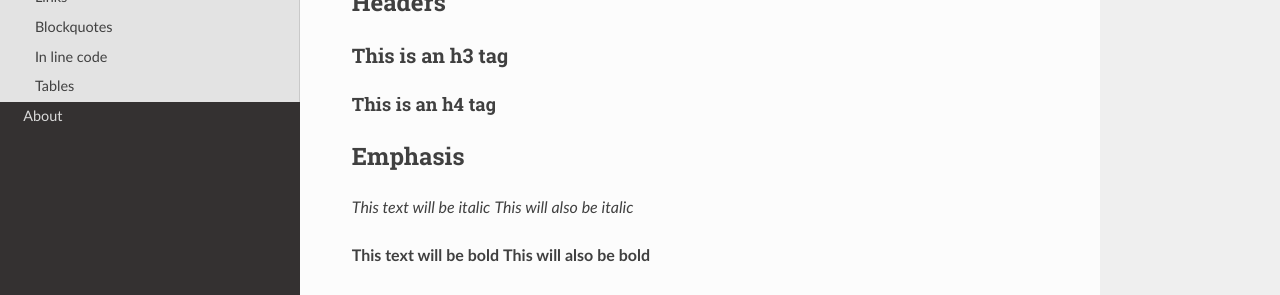
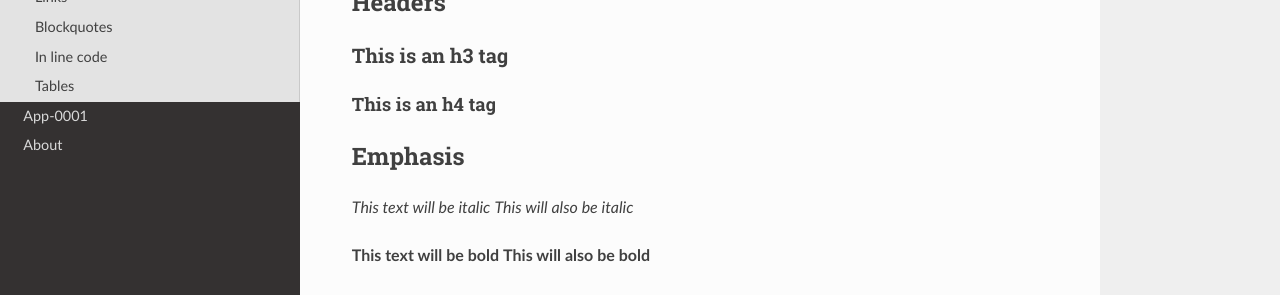
Before and after one commit to marlon-git/my-project, an MkDocs documentation site: the page built from docs/index.md, in a window 1280 px wide. Shown: the part 302-597 px from the top of the page. Built offline with MkDocs 1.6.1, drawn with Linux system fonts in a browser that asks for light colours; nearby versions of some CDN libraries.

Commit message:
Create new page

```diff
--- a/mkdocs.yml
+++ b/mkdocs.yml
@@ -1,5 +1,6 @@
 site_name: Test MkDocs
 nav:
     - Home: index.md
+    - App-0001: app-001.md
     - About: about.md
 theme: readthedocs
```
